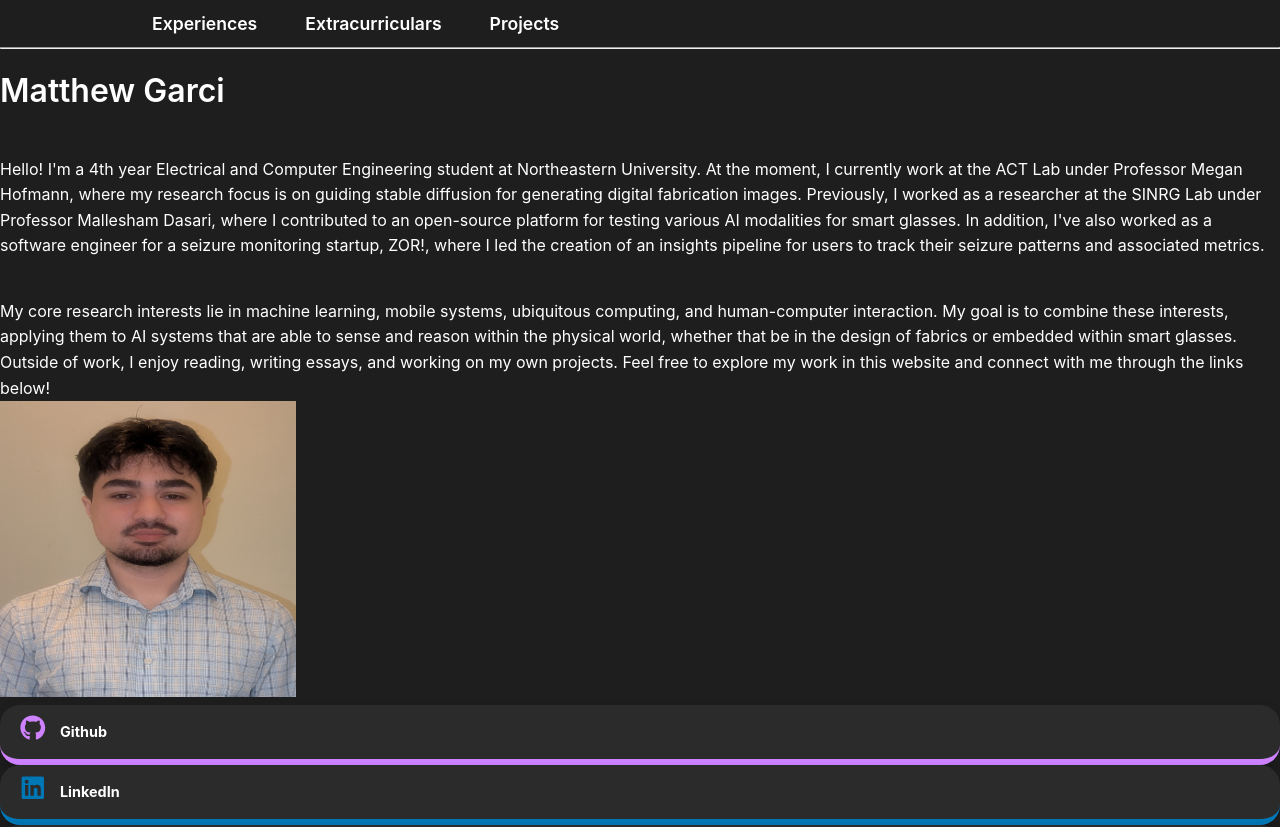
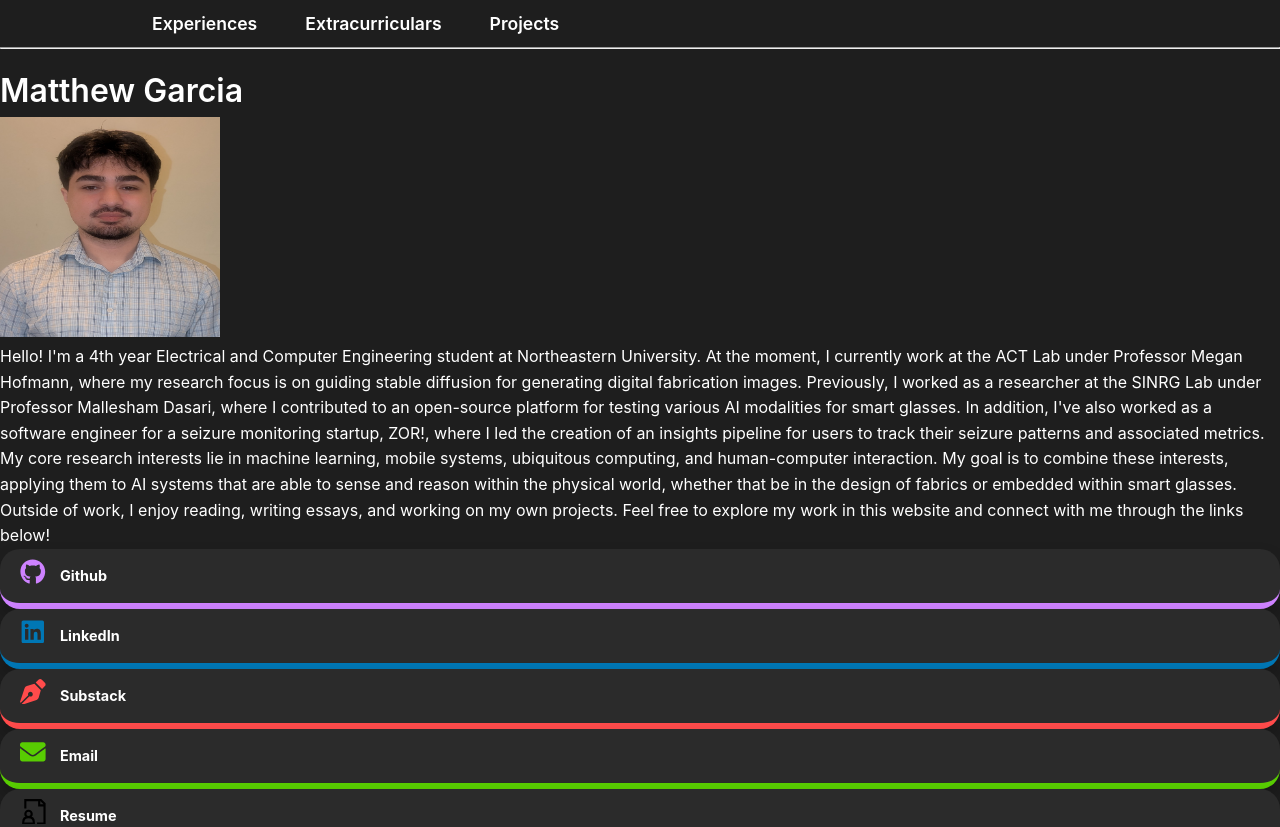
Before and after one commit to mattgar417/Personal-Website, a Next.js app: page /mainpage in a window 1280 px wide. Shown: the top 827 px of the page. Built offline with nearby package versions, Linux system fonts and the light colour scheme.

Commit message:
Update mainpage.tsx

```diff
--- a/pages/mainpage.tsx
+++ b/pages/mainpage.tsx
@@ -65,13 +65,24 @@ export default function Matthew() {
             {/* Divider */}
             <hr className="w-full border-t border-gray-600 mb-16" />
 
-            <div className="flex flex-col md:flex-row items-center justify-between gap-10 md:gap-16 lg:gap-32 px-6 sm:px-12 md:px-24 py-8 md:py-12 w-full max-w-7xl mx-auto box-border">
-                {/* Left Column: Text Box */}
-                <div className="flex-1 max-w-full md:max-w-[60%] text-center md:text-left">
-                    <h1 className="text-3xl sm:text-4xl font-bold text-white mb-6 md:mb-10" style={{ marginBottom: '2.5rem' }}>Matthew Garci
-                    </h1>
+            {/* Main content */}
+            <div className="px-6 sm:px-12 md:px-24 py-8 md:py-12 w-full max-w-4xl mx-auto box-border">
+                <h1 className="text-3xl sm:text-4xl font-bold text-white mb-6 md:mb-8">
+                    Matthew Garcia
+                </h1>
 
-                    <p className="text-base sm:text-lg text-white mb-6 md:mb-10" style={{ marginBottom: '2.5rem' }}>
+                <div className="text-white">
+                    <div className="float-right ml-6 mb-4 rounded-full overflow-hidden border-[3px] border-[#3A3A3A] w-[clamp(120px,30vw,220px)] h-[clamp(120px,30vw,220px)]">
+                        <Image
+                            src="/Matthew Garcia.jpg"
+                            alt="Matthew's profile picture"
+                            width={220}
+                            height={220}
+                            className="w-full h-full object-cover object-top"
+                        />
+                    </div>
+
+                    <p className="text-base sm:text-lg mb-6">
                         Hello! I'm a 4th year Electrical and Computer Engineering student at Northeastern University. At the
                         moment, I currently work at the ACT Lab under Professor Megan Hofmann, where my research focus
                         is on guiding stable diffusion for generating digital fabrication images. Previously, I worked
@@ -79,29 +90,15 @@ export default function Matthew() {
                         open-source platform for testing various AI modalities for smart glasses. In addition, I've also worked
                         as a software engineer for a seizure monitoring startup, ZOR!, where I led the creation of an insights
                         pipeline for users to track their seizure patterns and associated metrics.
-
                     </p>
 
-                    <p className="text-base sm:text-lg text-white">
+                    <p className="text-base sm:text-lg clear-both md:clear-none">
                         My core research interests lie in machine learning, mobile systems, ubiquitous computing, and human-computer interaction.
                         My goal is to combine these interests, applying them to AI systems that are able to sense and reason within
                         the physical world, whether that be in the design of fabrics or embedded within smart glasses. Outside of work,
                         I enjoy reading, writing essays, and working on my own projects. Feel free to explore my work in this website and
                         connect with me through the links below!
                     </p>
-                </div>
-
-                {/* Right Column: Profile Picture */}
-                <div className="flex-shrink-0 flex justify-center items-start">
-                    <div className="rounded-full overflow-hidden border-[3px] border-[#3A3A3A] w-[min(60vw,296px)] h-[min(60vw,296px)] md:w-[296px] md:h-[296px]">
-                        <Image
-                            src="/Matthew Garcia.jpg"
-                            alt="Matthew's profile picture"
-                            width={296}
-                            height={296}
-                            className="w-full h-full object-cover object-top"
-                        />
-                    </div>
                 </div>
             </div>
 
```
